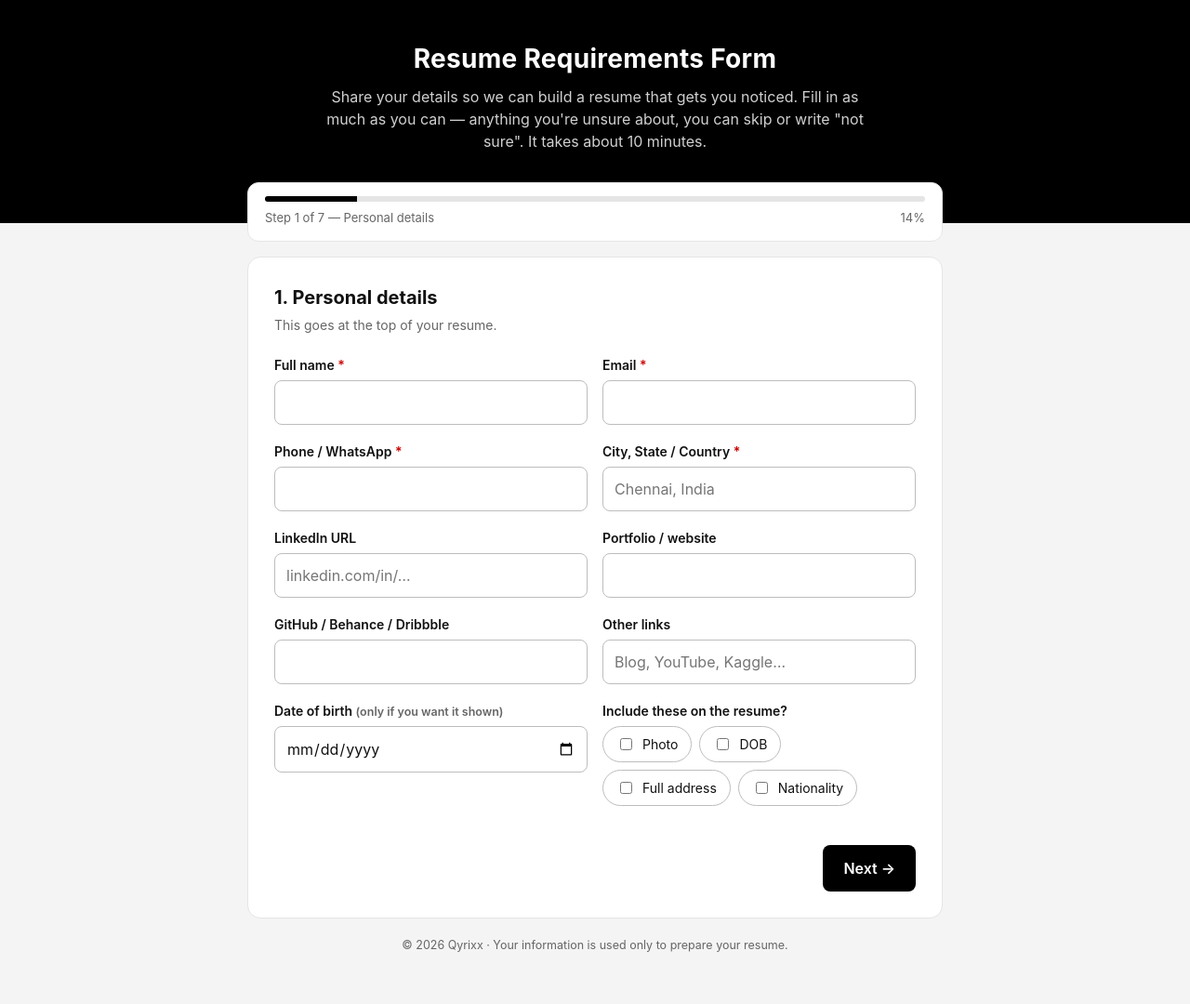
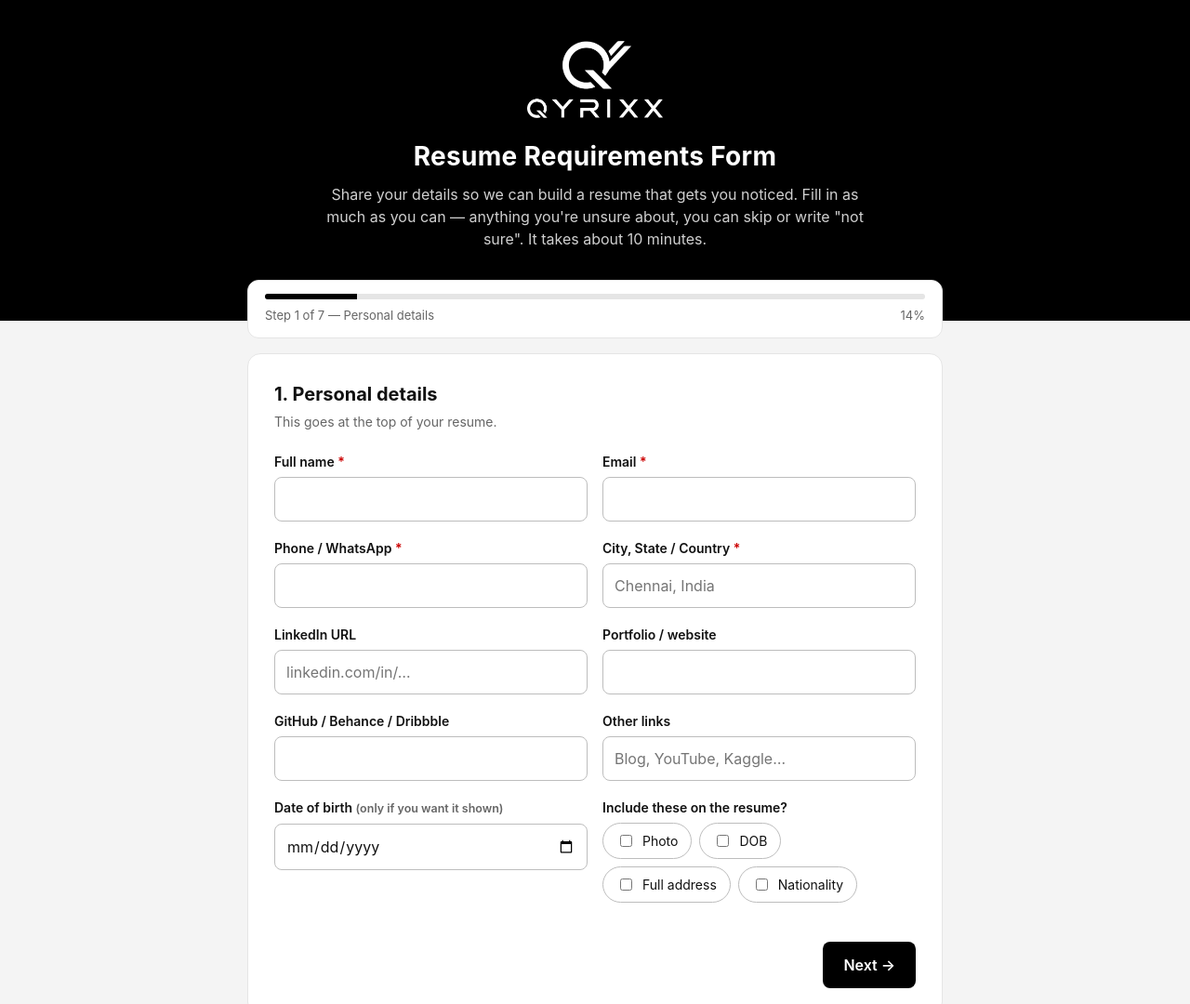
Before and after one commit to hemayuva308-rgb/resume-requirements-form, a plain HTML site: page index.html in a window 1280 px wide. Shown: the top 1080 px of the page at 93% size. Drawn offline with Linux system fonts and the light colour scheme.

Commit message:
Add Qyrixx logo to form header
Co-Authored-By: Claude Opus 5.5 <noreply@anthropic.com>
Claude-Session: https://claude.ai/code/session_016eYSYmHzpfVi6BAXZApfD9

```diff
--- a/index.html
+++ b/index.html
@@ -9,6 +9,7 @@
   *{box-sizing:border-box}
   body{margin:0;font-family:Inter,system-ui,-apple-system,"Segoe UI",Roboto,sans-serif;background:var(--bg);color:var(--ink);line-height:1.5}
   header{background:#000;color:#fff;padding:42px 20px 76px;text-align:center}
+  header .logo{display:block;width:150px;max-width:45%;height:auto;margin:0 auto 18px}
   header h1{margin:0 0 8px;font-size:28px;letter-spacing:.3px}
   header p{margin:0 auto;max-width:580px;color:#d0d0d0}
   main{max-width:780px;margin:-44px auto 60px;padding:0 16px}
@@ -58,6 +59,7 @@
 </head>
 <body>
 <header>
+  <img class="logo" src="assets/qyrixx-logo.png" alt="Qyrixx">
   <h1 id="title">Resume Requirements Form</h1>
   <p id="intro">Share your details so we can build a resume that gets you noticed. Fill in as much as you can — anything you're unsure about, you can skip or write "not sure". It takes about 10 minutes.</p>
 </header>
```
Also changed, not shown: assets/qyrixx-logo.png (added).
